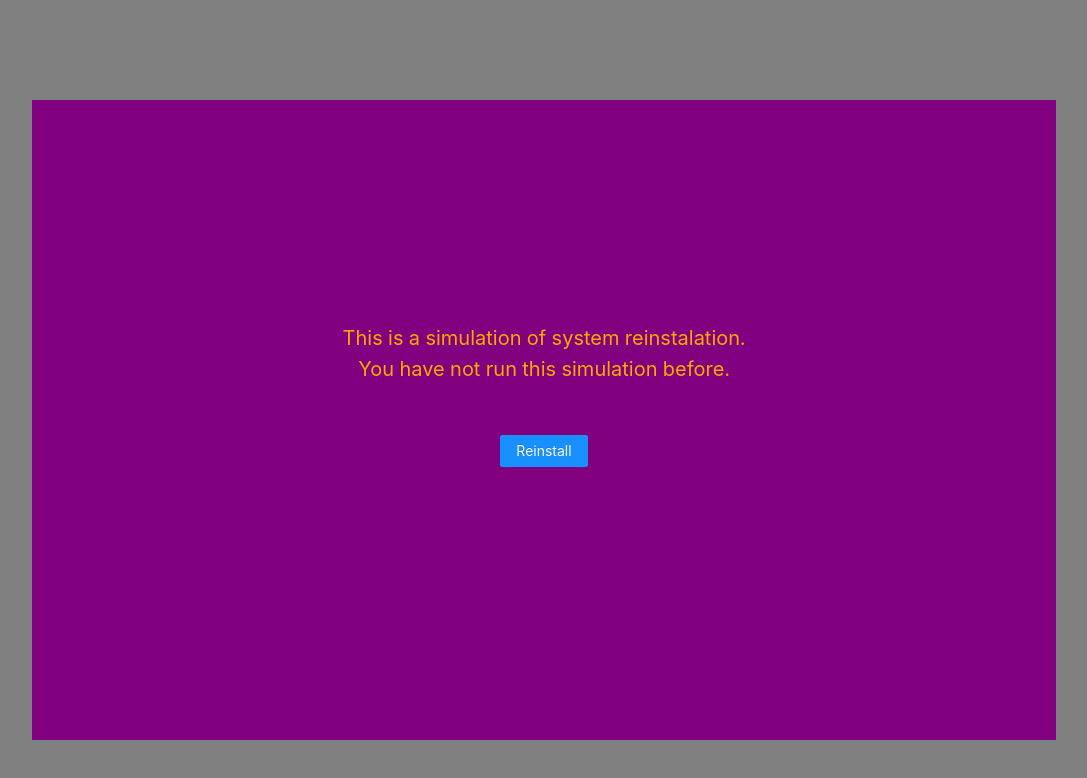
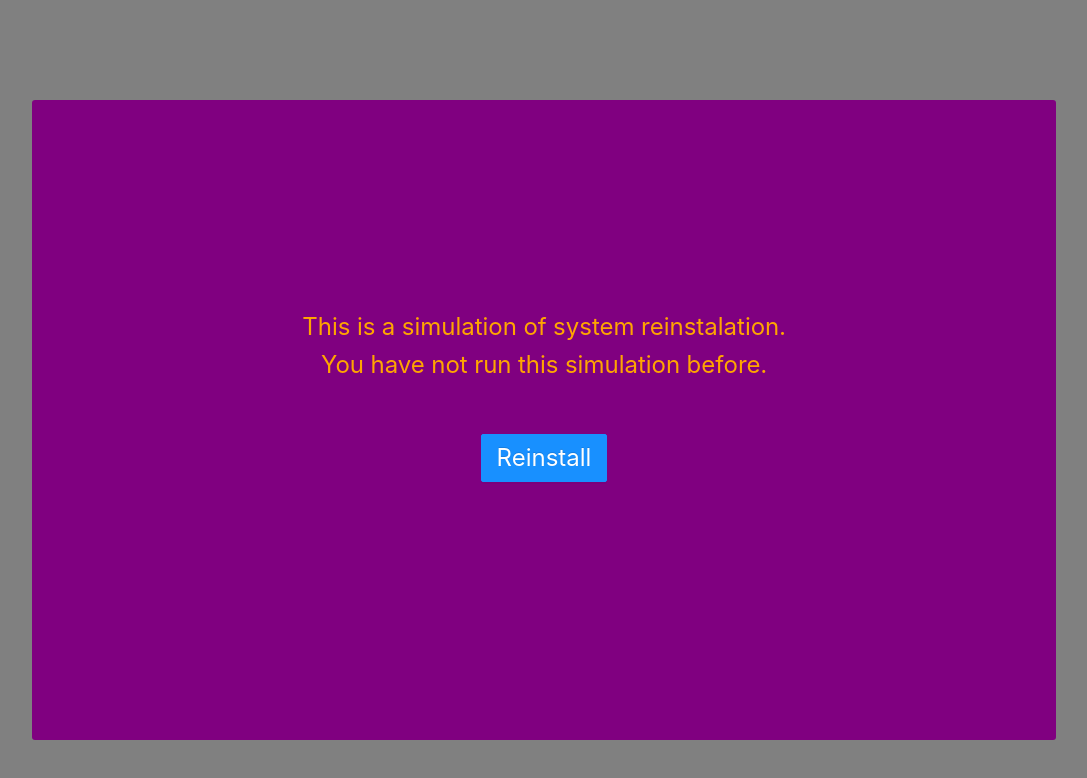
Before and after one commit to amstachurska/my-list, a React (Create React App) app: page /my in a window 1280 px wide. Both pictures are taken after a click on the button "Turn on reinstallment simulation". Shown: the top 778 px of the page, without its empty margins (116-1203 px from the left). Built offline with nearby package versions, Linux system fonts and the light colour scheme.

Commit message:
reinstalling - styles moved to seperate files, small styles improvements

```diff
--- a/src/App.js
+++ b/src/App.js
@@ -2,6 +2,7 @@ import React, { useState } from 'react'
 
 import { Provider } from 'react-redux'
 import { Redirect, Route, BrowserRouter, Switch } from 'react-router-dom'
+import { Button } from 'antd'
 
 import Header from './components/Header/Header'
 import MyRoots from './components/My/Roots'
@@ -16,9 +17,6 @@ import { Simulation } from './components/Simulation/Simulation'
 const App = () => {
   const [simulationCounter, setSimulationCounter] = useState(0)
   const [isSimulation, setIsSimulation] = useState(false)
-  const handleSimulation = () => {
-    setSimulationCounter((prevValue) => prevValue + 1)
-  }
 
   return (
     <Provider store={store}>
@@ -35,9 +33,13 @@ const App = () => {
             />
           )}
           <Header>
-            <button onClick={() => setIsSimulation(true)} type="button">
+            <Button
+              className="header__reinstallation"
+              type="primary"
+              onClick={() => setIsSimulation(true)}
+            >
               Turn on reinstallment simulation
-            </button>
+            </Button>
           </Header>
         </div>
         <Switch>
--- a/src/assets/stylesheets/application.sass
+++ b/src/assets/stylesheets/application.sass
@@ -12,6 +12,7 @@
 
 @import './components/Header'
 @import './components/Introduction/Introduction'
+@import './components/Simulation'
 @import './components/My/Books'
 @import './components/My/books/BooksTable'
 
--- a/src/assets/stylesheets/components/Header.sass
+++ b/src/assets/stylesheets/components/Header.sass
@@ -44,10 +44,14 @@
 
   &-small
     height: 0
+    display: flex
     img
       height: 50px
       position: relative
       right: 0
+
+  &__reinstallation
+    margin: 10px 10px 10px auto
 
 @keyframes fadeIn
   0%
--- /dev/null
+++ b/src/assets/stylesheets/components/Simulation.sass
@@ -0,0 +1,96 @@
+.simulation
+    background-color: grey
+    padding: 20px
+    position: absolute
+    top: 0
+    left: 0
+    right: 0
+    bottom: 0
+    width: 100vw
+    height: 100vh
+    opacity: 1
+    z-index: 10000
+
+    &-container
+        background-color: purple
+        border-radius: 3px
+        display: flex
+        align-items: center
+        justify-content: center
+        flex-direction: column
+        width: 80vw
+        height: 80vh
+        position: relative
+        left: 10vw
+        top: 10vh
+        z-index: 1000
+
+    &__step-1
+        margin: 20px
+        color: orange
+        font-size: 24px
+        display: flex
+        flex-direction: column
+        align-items: center
+        text-align: center
+
+        &-reinstall
+            font-size: 24px
+            margin: 50px
+            max-width: 150px
+            height: auto
+
+    &__step-2-form-item
+        margin: 20px
+        display: flex
+
+        &-label
+            color: orange
+            margin: 0 10px
+            font-size: 20px
+
+        &-input
+            display: block
+
+        &-error
+            color: #f5274d
+            visibility: visible
+            &.hidden
+                visibility: hidden
+
+    &__step-2
+        &-info
+            margin: 20px
+            color: orange
+            font-size: 20px
+
+        &-nav
+            margin: 20px
+            display: flex
+            justify-content: space-evenly
+            width: 80%
+            flex-direction: column
+            align-items: center
+
+            &-container
+                display: flex
+
+                &-item
+                    margin: 20px
+
+        &-comment
+            margin: 20px
+            color: orange
+            font-size: 20px
+    &__step-3
+        margin: 20px
+        color: orange
+        font-size: 16px
+        overflow-y: scroll
+
+        &-container
+            display: flex
+            justify-content: center
+            align-items: center
+            flex-direction: column
+            margin: 20px
--- a/src/components/Simulation/Simulation.jsx
+++ b/src/components/Simulation/Simulation.jsx
@@ -13,70 +13,39 @@ export const Simulation = ({
   const [isNameTouched, setIsNameTouched] = useState(false)
 
   useEffect(() => {
-    if (step === 3) {
+    if (step === 3 && simulationCounter === 0) {
       const timeoutId = setTimeout(() => {
         increaseSimulationCounter()
         goBackToApp()
         return clearTimeout(timeoutId)
       }, 5000)
     }
-  }, [step, increaseSimulationCounter, goBackToApp])
+  }, [step, increaseSimulationCounter, goBackToApp, simulationCounter])
+
+  const handleClick = () => {
+    increaseSimulationCounter()
+    goBackToApp()
+  }
+
   return (
-    <div
-      style={{
-        backgroundColor: 'grey',
-        padding: '20px',
-        position: 'absolute',
-        top: 0,
-        left: 0,
-        right: 0,
-        bottom: 0,
-        width: '100vw',
-        height: '100vh',
-        opacity: 1,
-        zIndex: '10000',
-      }}
-    >
-      <div
-        style={{
-          backgroundColor: 'purple',
-          display: 'flex',
-          position: 'relative',
-          zIndex: '1000',
-          width: '80vw',
-          height: '80vh',
-          alignItems: 'center',
-          justifyContent: 'center',
-          flexDirection: 'column',
-          left: '10vw',
-          top: '10vh',
-        }}
-      >
+    <div className="simulation">
+      <div className="simulation-container">
         {step === 1 && (
-          <div
-            style={{
-              margin: '20px',
-              color: 'orange',
-              fontSize: '20px',
-              display: 'flex',
-              flexDirection: 'column',
-              alignItems: 'center',
-            }}
-          >
+          <div className="simulation__step-1">
             This is a simulation of system reinstalation.
             {simulationCounter > 0 ? (
               <span>
                 Your system was previously reinstalled... You are reinstalling
-                if for {simulationCounter} time. Watch the next screan layout
+                if for {simulationCounter + 1} time. Read the next screan
                 carrefully
               </span>
             ) : (
               <span> You have not run this simulation before.</span>
             )}
             <Button
+              className="simulation__step-1-reinstall"
               type="primary"
               onClick={() => setStep(2)}
-              style={{ margin: '50px', maxWidth: '150px' }}
             >
               Reinstall
             </Button>
@@ -84,15 +53,16 @@ export const Simulation = ({
         )}
         {step === 2 && (
           <>
-            <div style={{ margin: '20px', display: 'flex' }}>
+            <div className="simulation__step-2-form-item">
               <label
+                className="simulation__step-2-form-item-label"
                 htmlFor="name"
-                style={{ color: 'orange', margin: '0 10px', fontSize: '20px' }}
               >
                 E-mail login
               </label>
               <div>
                 <input
+                  className="simulation__step-2-form-item-input"
                   name="name"
                   type="text"
                   value={name}
@@ -100,29 +70,26 @@ export const Simulation = ({
                     !isNameTouched && setIsNameTouched(true)
                     setName(e.target.value)
                   }}
-                  style={{ display: 'block' }}
                 ></input>
                 <div
-                  style={{
-                    visibility: `${
-                      isNameTouched && !name?.length ? 'visible' : 'hidden'
-                    }`,
-                    color: '#f5274d',
-                  }}
+                  className={`simulation__step-2-form-item-error ${
+                    isNameTouched && !name?.length ? '' : 'hidden'
+                  }`}
                 >
-                  <b>field is required</b>
+                  <b>Field is required</b>
                 </div>
               </div>
             </div>
-            <div style={{ margin: '20px', display: 'flex' }}>
+            <div className="simulation__step-2-form-item">
               <label
                 htmlFor="password"
-                style={{ color: 'orange', margin: '0 10px', fontSize: '20px' }}
+                className="simulation__step-2-form-item-label"
               >
                 E-mail password
               </label>
               <div>
                 <input
+                  className="simulation__step-2-form-item-input"
                   name="password"
                   type="password"
                   value={password}
@@ -130,44 +97,29 @@ export const Simulation = ({
                     !isPasswordTouched && setIsPasswordTouched(true)
                     setPassword(e.target.value)
                   }}
-                  style={{ display: 'block' }}
                 ></input>
                 <div
-                  style={{
-                    visibility: `${
-                      isPasswordTouched && !password?.length
-                        ? 'visible'
-                        : 'hidden'
-                    }`,
-                    color: '#f5274d',
-                  }}
+                  className={`simulation__step-2-form-item-error ${
+                    isPasswordTouched && !password?.length ? '' : 'hidden'
+                  }`}
                 >
-                  <b>field is required</b>
+                  <b>Field is required</b>
                 </div>
               </div>
             </div>
-            <p style={{ margin: '20px', color: 'orange', fontSize: '20px' }}>
+            <p className="simulation__step-2-info">
               <i> &lt; It is a simulation so just type down anything &gt;</i>
             </p>
-            <div
-              style={{
-                margin: '20px',
-                display: 'flex',
-                justifyContent: 'space-evenly',
-                width: '80%',
-                flexDirection: 'column',
-                alignItems: 'center',
-              }}
-            >
-              <div style={{ display: 'flex' }}>
+            <div className="simulation__step-2-nav">
+              <div className="simulation__step-2-nav-container">
                 {simulationCounter > 0 && (
-                  <div style={{ margin: '20px' }}>
+                  <div className="simulation__step-2-nav-container-item">
                     <Button type="primary" onClick={() => setStep(3)}>
                       Skip
                     </Button>
                   </div>
                 )}
-                <div style={{ margin: '20px' }}>
+                <div className="simulation__step-2-nav-container-item">
                   <Button
                     type="primary"
                     danger
@@ -178,7 +130,7 @@ export const Simulation = ({
                   </Button>
                 </div>
               </div>
-              <p style={{ margin: '20px', color: 'orange', fontSize: '20px' }}>
+              <p className="simulation__step-2-comment">
                 <i>
                   {simulationCounter > 0
                     ? 'There it is... The skip button. Now you can reinstall system without connecting to your email'
@@ -191,12 +143,13 @@ export const Simulation = ({
 
         {step === 3 && (
           <>
-            {' '}
-            <p style={{ margin: '20px', color: 'orange', fontSize: '20px' }}>
-              Congratulations... The system is reinstalling....
-            </p>
+            {simulationCounter === 0 && (
+              <p className="simulation__step-3">
+                Congratulations... The system is reinstalling....
+              </p>
+            )}
             {simulationCounter > 0 && (
-              <p>
+              <p className="simulation__step-3">
                 Now you can check for strange presence or behavoiur in the
                 system - the application in this case. In your regular system
                 you can check logs and if you see that the logs were cleaned
@@ -264,10 +217,15 @@ export const Simulation = ({
                 installed at that time because I was busy and did not have time
                 for anything else. I had learnt to copy everything to pendrive
                 several times a day, kind of manually created github.
-                <div>
+                <div className="simulation__step-3-container">
                   <div>Producent</div>
                   <div>Processor producer</div>
                   <div>Seller</div>
+                </div>
+                <div className="simulation__step-3-container">
+                  <Button type="primary" onClick={handleClick}>
+                    Go to main page
+                  </Button>
                 </div>
               </p>
             )}
```
Also changed, not shown: src/components/Simulation/SimulationInput.jsx (deleted, +0 -26 lines).
